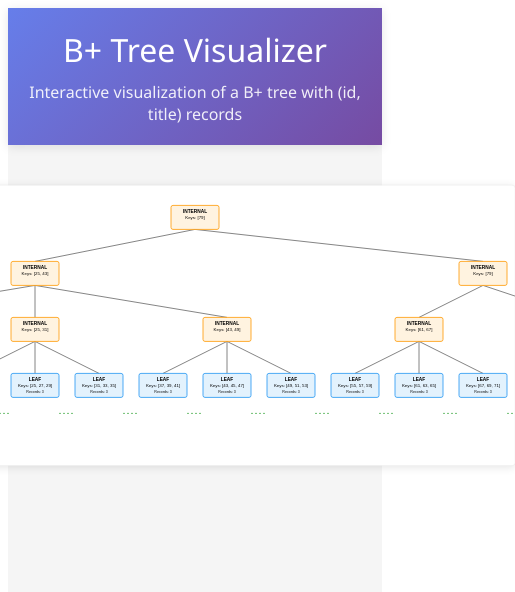
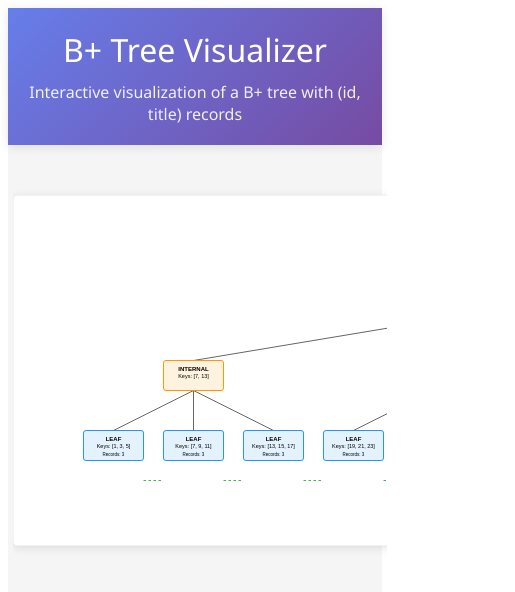
Before and after one commit to arackaf/btree-visualizer, a React (Vite) app: page / in a window 390 px wide. Shown: the top 592 px of the page, 515 px wide, since content can reach past the window. Built offline with nearby package versions, Linux system fonts and the light colour scheme.

Commit message:
Positioning work

```diff
--- a/src/App.css
+++ b/src/App.css
@@ -26,9 +26,20 @@ header p {
 
 main {
   display: flex;
-  justify-content: center;
-  align-items: center;
+  justify-content: flex-start;
+  align-items: flex-start;
   flex-direction: column;
+  overflow-x: auto;
+  padding: 20px 10px;
+  width: 100%;
+}
+
+.svg-container {
+  width: 100%;
+  overflow-x: auto;
+  display: flex;
+  justify-content: flex-start;
+  padding: 20px 0;
 }
 
 svg {
@@ -36,6 +47,7 @@ svg {
   border-radius: 8px;
   box-shadow: 0 4px 20px rgba(0, 0, 0, 0.1);
   border: 1px solid #e0e0e0;
+  flex-shrink: 0;
 }
 
 /* Tooltip styles for future enhancement */
@@ -79,31 +91,17 @@ svg {
 }
 
 /* Responsive design */
-@media (max-width: 1700px) {
+@media (max-width: 1400px) {
   svg {
-    transform: scale(0.9);
-    transform-origin: center top;
-  }
-}
-
-@media (max-width: 1500px) {
-  svg {
-    transform: scale(0.75);
-    transform-origin: center top;
+    transform: scale(0.8);
+    transform-origin: left top;
   }
 }
 
 @media (max-width: 1200px) {
   svg {
-    transform: scale(0.6);
-    transform-origin: center top;
-  }
-}
-
-@media (max-width: 1000px) {
-  svg {
-    transform: scale(0.5);
-    transform-origin: center top;
+    transform: scale(0.7);
+    transform-origin: left top;
   }
 
   header h1 {
@@ -115,10 +113,17 @@ svg {
   }
 }
 
+@media (max-width: 1000px) {
+  svg {
+    transform: scale(0.6);
+    transform-origin: left top;
+  }
+}
+
 @media (max-width: 768px) {
   svg {
-    transform: scale(0.4);
-    transform-origin: center top;
+    transform: scale(0.5);
+    transform-origin: left top;
   }
 
   header {
@@ -126,6 +131,6 @@ svg {
   }
 
   main {
-    padding: 10px;
+    padding: 10px 5px;
   }
 }
--- a/src/App.tsx
+++ b/src/App.tsx
@@ -145,11 +145,17 @@ const TreeVisualization: React.FC<TreeVisualizationProps> = ({ tree }) => {
     const svg = d3.select(svgRef.current);
     svg.selectAll("*").remove();
 
-    const width = 1600;
-    const height = 700;
     const nodeWidth = 120;
     const nodeHeight = 60;
     const levelHeight = 140;
+    const leafSpacing = 160;
+
+    // Calculate required width based on actual data
+    const totalLeaves = Math.ceil(DATA_RECORDS.length / BTREE_CONFIG.maxKeysPerLeaf);
+    const treeWidth = (totalLeaves - 1) * leafSpacing + nodeWidth;
+    const padding = 200;
+    const width = treeWidth + padding * 2;
+    const height = 700;
 
     svg.attr("width", width).attr("height", height);
 
@@ -185,9 +191,8 @@ const TreeVisualization: React.FC<TreeVisualizationProps> = ({ tree }) => {
         };
 
         const allLeaves = collectLeaves(node);
-        const leafSpacing = 160; // Consistent spacing for ALL leaves
         const totalWidth = (allLeaves.length - 1) * leafSpacing;
-        const startX = node.x - totalWidth / 2;
+        const startX = padding; // Start from left padding
 
         // Position all leaves with consistent spacing
         allLeaves.forEach((leaf: any, i: number) => {
@@ -204,8 +209,10 @@ const TreeVisualization: React.FC<TreeVisualizationProps> = ({ tree }) => {
           const leftmostLeaf = leavesUnder[0];
           const rightmostLeaf = leavesUnder[leavesUnder.length - 1];
 
-          // Position this internal node centered over its leaves
-          n.x = (leftmostLeaf.x + rightmostLeaf.x) / 2;
+          // Position this internal node centered over its leaves, but ensure it doesn't go beyond left padding
+          const centeredX = (leftmostLeaf.x + rightmostLeaf.x) / 2;
+          const minX = padding + nodeWidth / 2; // Ensure node doesn't extend beyond left padding
+          n.x = Math.max(minX, centeredX);
           n.y = y + levelHeight * currentLevel;
 
           // Position child internal nodes
@@ -219,7 +226,7 @@ const TreeVisualization: React.FC<TreeVisualizationProps> = ({ tree }) => {
       }
     };
 
-    // Start positioning - let the algorithm determine its own width
+    // Start positioning - width is now calculated to fit perfectly
     positionNodes(hierarchyRoot, 0, width, 80);
 
     // Collect all nodes for rendering
@@ -333,8 +340,10 @@ function App() {
         <h1>B+ Tree Visualizer</h1>
         <p>Interactive visualization of a B+ tree with (id, title) records</p>
       </header>
-      <main style={{ padding: "20px" }}>
-        <TreeVisualization tree={tree} />
+      <main>
+        <div className="svg-container">
+          <TreeVisualization tree={tree} />
+        </div>
       </main>
     </div>
   );
```
